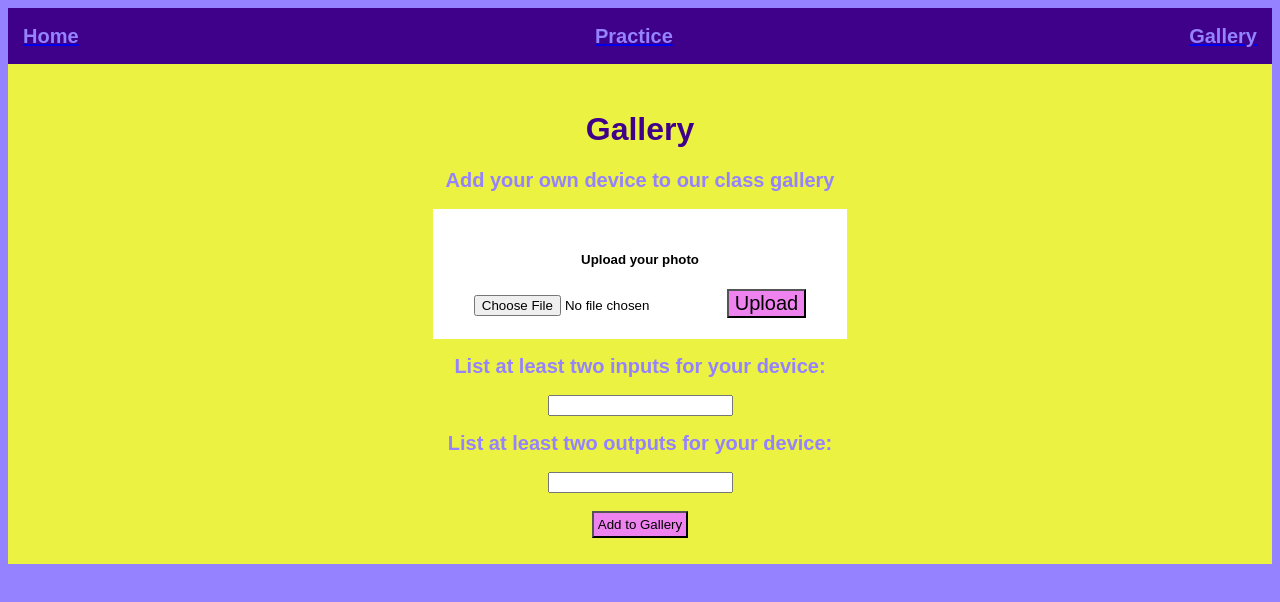
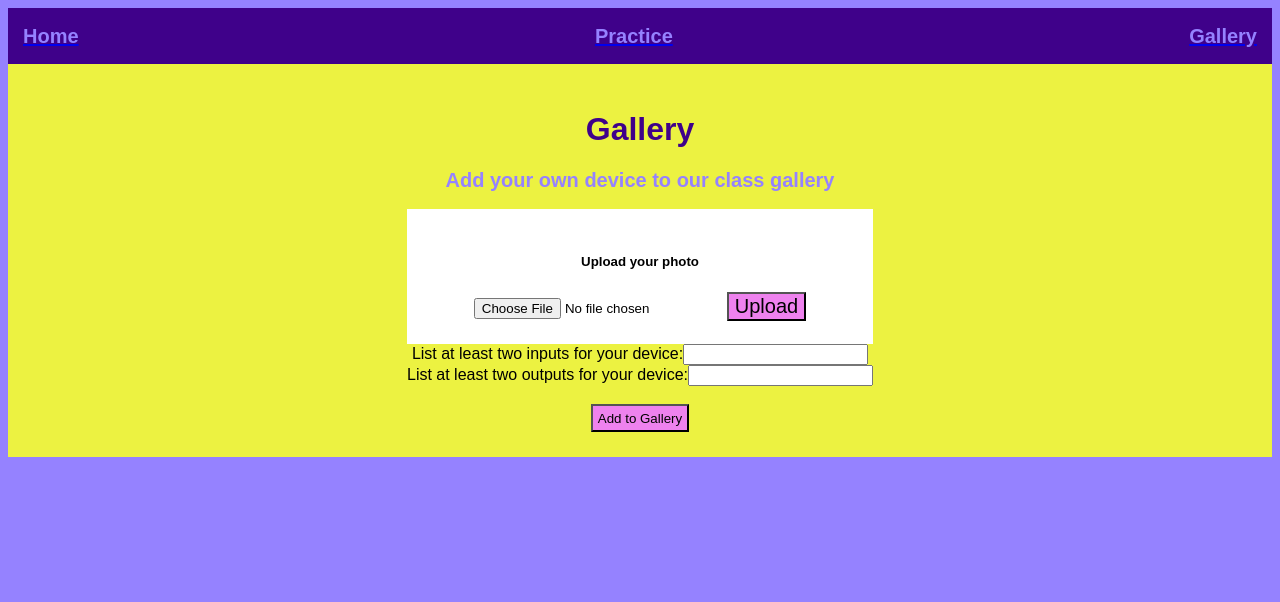
Before and after one commit to laynaoyervides/phase-2-project, a React (Create React App) app: page /gallery in a window 1280 px wide. Shown: the top 602 px of the page. Built offline with nearby package versions, Linux system fonts and the light colour scheme.

Commit message:
Debugging Input/output components

```diff
--- a/src/components/Gallery.js
+++ b/src/components/Gallery.js
@@ -20,7 +20,7 @@ function Gallery () {
       }
     function handleSubmit(event) {
         event.preventDefault();
-        fetch("http://localhost:3000/gallery", {
+        fetch("http://localhost:3000/gallery.json", {
           method: "POST",
           headers: {
             "Content-Type": "application/json",
@@ -44,7 +44,7 @@ function Gallery () {
        <h1>Gallery</h1>
        <h2>Add your own device to our class gallery</h2>
         <div className={styles.device_container}>
-           <form on onSubmit={handleSubmit}>
+           <form onSubmit={handleSubmit}>
             <div className="styles.device_image_upload">
                 <ImagePost formData={formData} handleSubmit={handleSubmit} />
              <div className="styles.input_form">
--- a/src/components/ImagePost.js
+++ b/src/components/ImagePost.js
@@ -19,7 +19,7 @@ function ImagePost({formData, handleSubmit}) {
         const formData = new FormData();
         formData.append("image", image.raw);
 
-        await fetch("http://localhost:3000/gallery", {
+        await fetch("http://localhost:3000/gallery.json", {
           method: "POST",
           headers: {
             "Content-Type": "multipart/form-data"
--- a/src/components/InputForm.js
+++ b/src/components/InputForm.js
@@ -4,12 +4,12 @@ import styles from "./ImagePost.module.css"
 function InputForm ({formData, onChange, onSubmit}) {
     return (
         <div className={styles.input_form_container}>
-             <h2>
+             <label>
                  List at least two inputs for your device:
-             </h2>
-             <form onSubmit={onSubmit}>
+             </label>
+
                 <input type="text" name="inputs" value={formData.inputs} onChange={onChange}></input>
-            </form>
+
         </div>
     );
 }
--- a/src/components/OutputForm.js
+++ b/src/components/OutputForm.js
@@ -1,14 +1,14 @@
 import React from "react";
 import styles from "./OutputForm.module.css"
-function OutputForm ({formData, handleSubmit, onChange}) {
+function OutputForm ({formData, onChange}) {
     return (
        <div className={styles.output_form_container}>
-           <h2>
+           <label>
             List at least two outputs for your device:
-            </h2>
-       <form onSubmit={handleSubmit}>
+            </label>
+
        <input type="text" name="outputs" value={formData.outputs} onChange={onChange}></input>
-        </form>
+
         </div>
     );
 }
```
